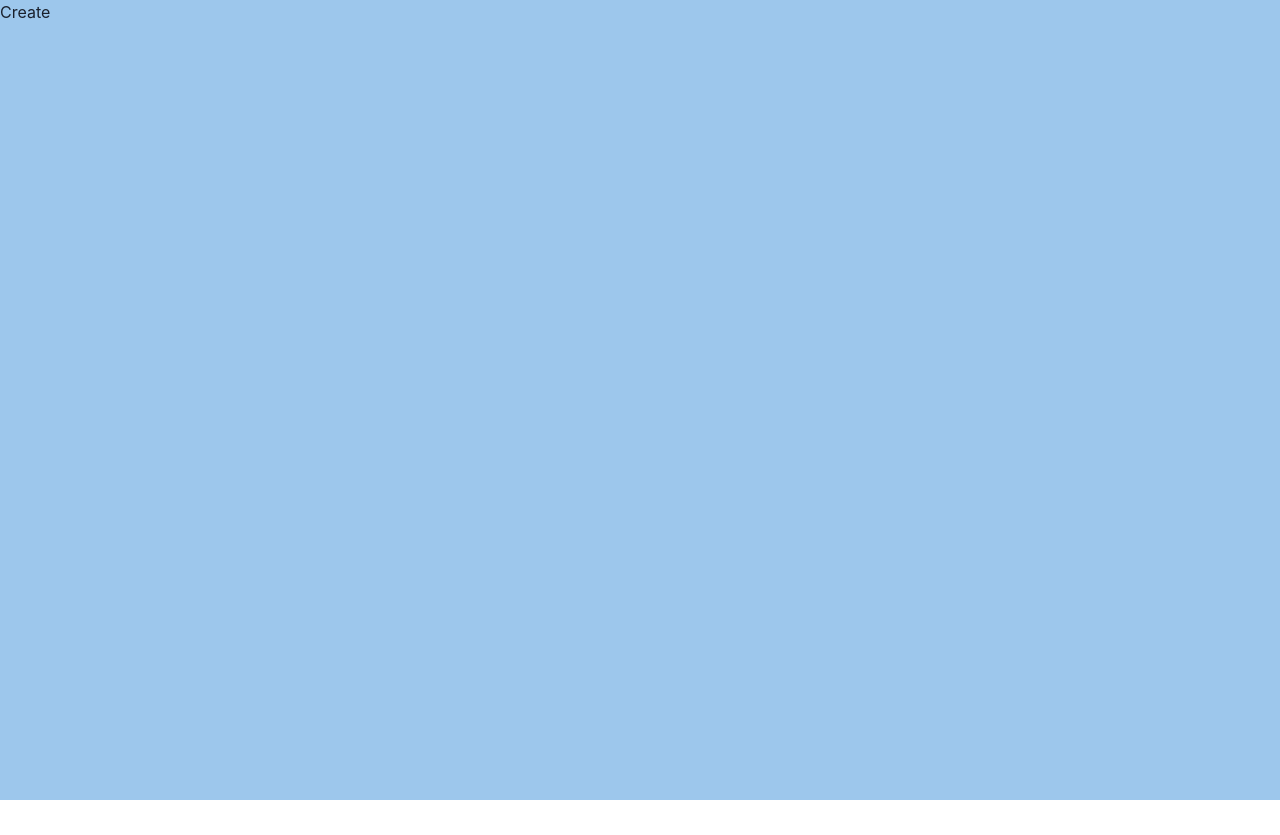
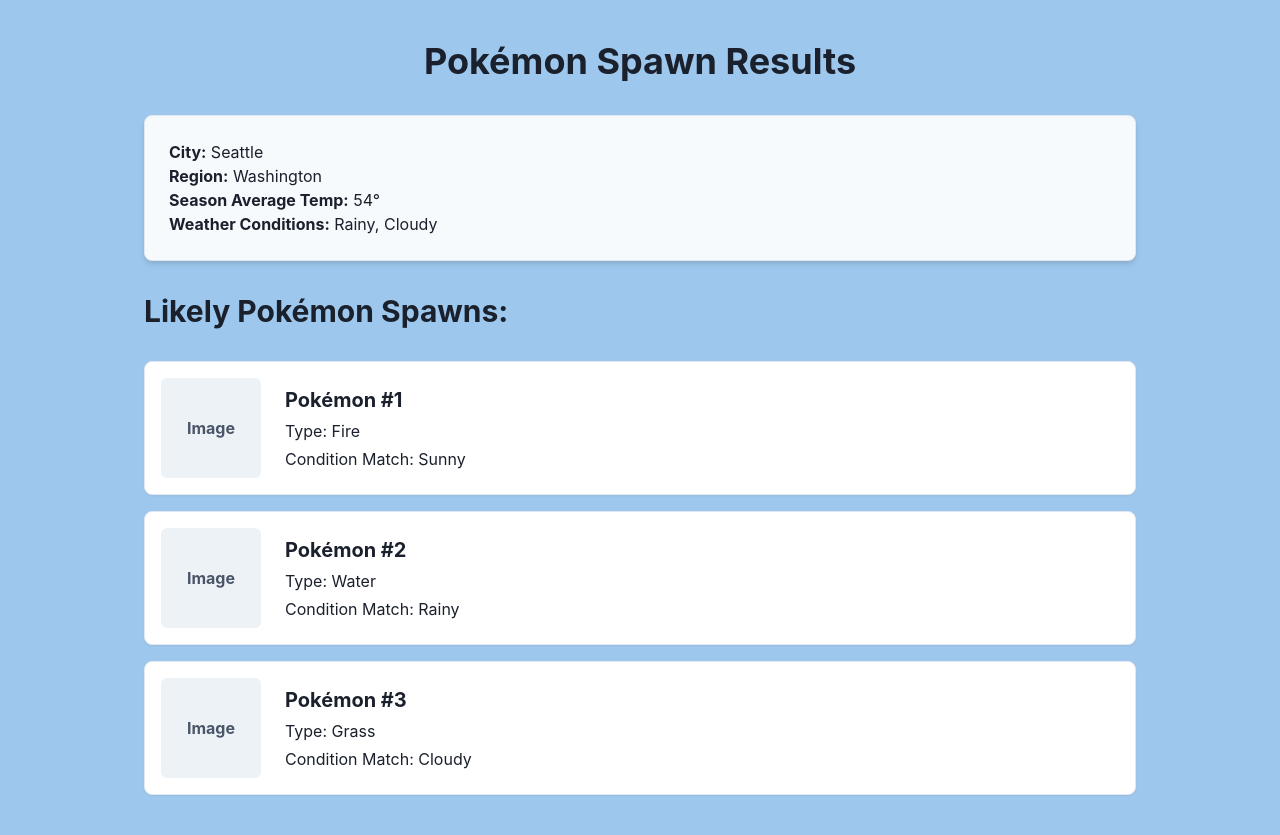
Before and after one commit to alton2025/pokebyte, a React (Vite) app in the folder frontend/pokebyte-search/: page /Result in a window 1280 px wide. Before the commit the page ends 800 px from the top, so only its background shows below. Built offline with nearby package versions, Linux system fonts and the light colour scheme.

Commit message:
Created the result page
Made a format for the result page

```diff
--- a/frontend/pokebyte-search/src/pages/Result.jsx
+++ b/frontend/pokebyte-search/src/pages/Result.jsx
@@ -1,5 +1,55 @@
-export default function Create() {
-  return (
-    <div>Create</div>
-  )
+import {Box, VStack, HStack, Text, Heading, Container} from "@chakra-ui/react";
+
+export default function  ResultPage() {
+  const mockResults = [{ name: "Pokémon #1", type: "Fire", match: "Sunny" },
+    { name: "Pokémon #2", type: "Water", match: "Rainy" },
+    { name: "Pokémon #3", type: "Grass", match: "Cloudy" },
+  ];
+  return (<Container maxW="5xl" py={10}>
+      <VStack spacing={8} align="stretch">
+        {/* Title */}
+        <Heading textAlign="center">Pokémon Spawn Results</Heading>
+
+        {/* City Info */}
+        <Box p={6} borderWidth="1px" borderRadius="lg" bg="gray.50" shadow="md">
+          <Text><strong>City:</strong> Seattle</Text>
+          <Text><strong>Region:</strong> Washington</Text>
+          <Text><strong>Season Average Temp:</strong> 54°</Text>
+          <Text><strong>Weather Conditions:</strong> Rainy, Cloudy</Text>
+        </Box>
+
+        {/* Spawn Cards */}
+        <Heading size="lg">Likely Pokémon Spawns:</Heading>
+        <VStack spacing={4}>
+          {mockResults.map((pokemon, index) => (
+            <Box key={index} borderWidth="1px" borderRadius="lg" p={4} bg="white" shadow="sm" w="full">
+              <HStack spacing={6}>
+                {/* Placeholder for Image */}
+                <Box
+                  w="100px"
+                  h="100px"
+                  bg="gray.100"
+                  borderRadius="md"
+                  display="flex"
+                  alignItems="center"
+                  justifyContent="center"
+                  fontWeight="bold"
+                  color="gray.600"
+                >
+                  Image
+                </Box>
+
+                {/* Pokémon Info */}
+                <VStack align="start" spacing={1}>
+                  <Text fontSize="xl" fontWeight="bold">{pokemon.name}</Text>
+                  <Text>Type: {pokemon.type}</Text>
+                  <Text>Condition Match: {pokemon.match}</Text>
+                </VStack>
+              </HStack>
+            </Box>
+          ))}
+        </VStack>
+      </VStack>
+    </Container>
+  );
 }
```
